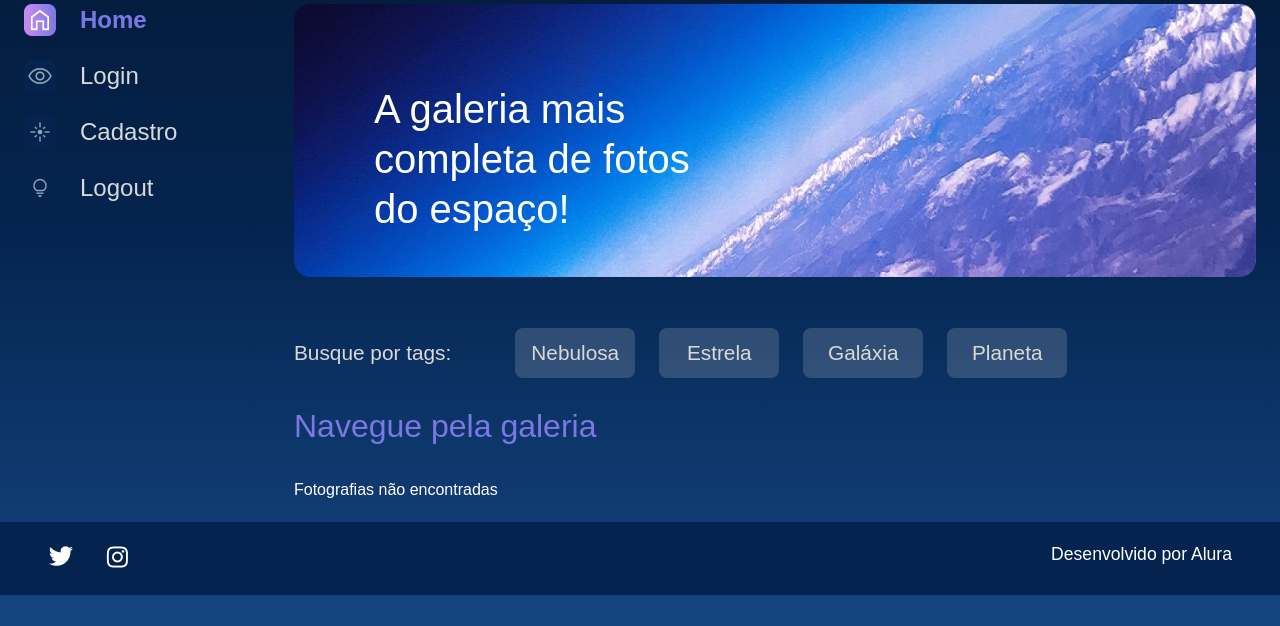
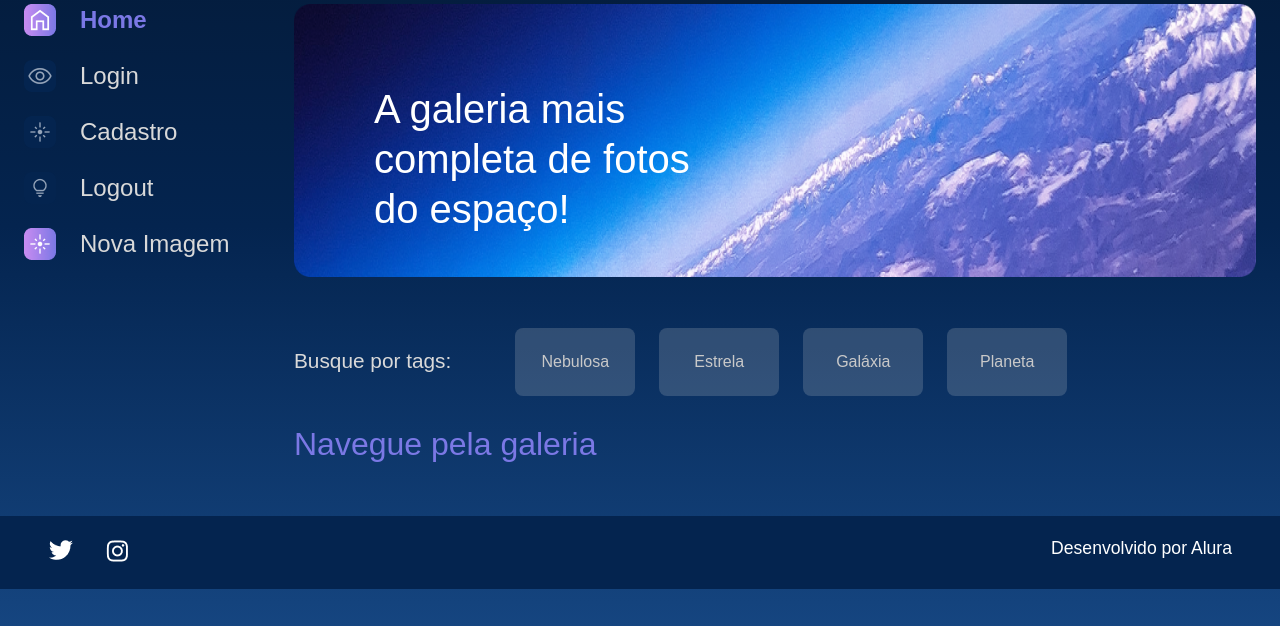
Before and after one commit to joaoPiovezam/alura_django, a Django app: page /buscar in a window 1280 px wide. Shown: the part 174-800 px from the top of the page. Run offline with Django 4.2, Linux system fonts and the light colour scheme; the visitor is signed in with stand-in values (Sample User, id 1); data that the repository does not hold is empty.

Commit message:
aula 4.3

```diff
--- a/apps/galeria/models.py
+++ b/apps/galeria/models.py
@@ -16,7 +16,7 @@ class Fotografia(models.Model):
     categoria = models.CharField(max_length=100, choices=OPCOES_CATEGORIA, default='')
     descricao = models.TextField( null=False, blank = False)
     foto = models.ImageField(upload_to = "fotos/%Y/%m/%d", blank = True)
-    publicada = models.BooleanField(default = False)
+    publicada = models.BooleanField(default = True)
     data_fotografia = models.DateTimeField(default=datetime.now, blank=False)
     usuario = models.ForeignKey(
         to = User,
--- a/apps/galeria/urls.py
+++ b/apps/galeria/urls.py
@@ -1,8 +1,12 @@
 from django.urls import path
-from apps.galeria.views import index, imagem, buscar
+from apps.galeria.views import index, imagem, buscar, nova_imagem, editar_imagem, deletar_imagem, filtro
 
 urlpatterns = [
     path('', index, name='index'),
     path('imagem/<int:foto_id>', imagem, name='imagem'),
     path("buscar", buscar, name="buscar"),
+    path("nova_imagem", nova_imagem, name="nova_imagem"),
+    path("editar_imagem/<int:foto_id>", editar_imagem, name="editar_imagem"),
+    path("deletar_imagem/<int:foto_id>", deletar_imagem, name="deletar_imagem"),
+    path("filtro/<str:categoria>", filtro, name="filtro"),
 ]
--- a/apps/galeria/views.py
+++ b/apps/galeria/views.py
@@ -1,6 +1,7 @@
 from django.shortcuts import render, get_object_or_404, redirect
 from apps.galeria.models import Fotografia
 from django.contrib import messages
+from apps.galeria.forms import FotografiaForms
 
 def index(request):
     if not request.user.is_authenticated:
@@ -24,4 +25,43 @@ def buscar(request):
         if nome_a_buscar:
             fotografias = fotografias.filter(nome__icontains = nome_a_buscar)
 
-    return render(request, "galeria/buscar.html", {"cards": fotografias})
+    return render(request, "galeria/index.html", {"cards": fotografias})
+
+def nova_imagem(request):
+    if not request.user.is_authenticated:
+        messages.error(request, "usuário não logado")
+        return redirect('login')
+
+    form = FotografiaForms
+    if request.method == 'POST':
+        form = FotografiaForms(request.POST, request.FILES)
+        if form.is_valid():
+            form.save()
+            messages.success(request, 'Nova fotografia cadastrada!')
+            return redirect('index')
+
+    return render(request, 'galeria/nova_imagem.html',{'form': form} )
+
+def editar_imagem(request, foto_id):
+    fotografia = Fotografia.objects.get(id = foto_id)
+    form = FotografiaForms(instance=fotografia)
+
+    if request.method == 'POST':
+        form = FotografiaForms(request.POST, request.FILES, instance=fotografia)
+        if form.is_valid():
+            form.save()
+            messages.success(request, 'Fotografia editada com sucesso!')
+            return redirect('index')
+
+    return render(request, 'galeria/editar_imagem.html', {'form': form, 'foto_id': foto_id})
+
+def deletar_imagem(request, foto_id):
+    fotografia = Fotografia.objects.get(id = foto_id)
+    fotografia.delete()
+    messages.success(request, 'Fotografia deletada com sucesso')
+    return redirect('index')
+
+def filtro(request, categoria):
+    fotografias = Fotografia.objects.order_by("-data_fotografia").filter(publicada = True, categoria = categoria)
+
+    return render(request,'galeria/index.html', {"cards": fotografias})
--- a/templates/galeria/buscar.html
+++ /dev/null
@@ -1,56 +0,0 @@
-{% extends 'shared/base.html' %}
-{% load static %}
-{% block content %}
-
-        <section class="conteudo">
-            <section class="banner">
-                <img class="banner__imagem" src="{% static '/assets/imagens/Banner(2).png'%}" alt="banner Alura Space">
-                <h1 class="banner__titulo"> A galeria mais completa de fotos do espaço!</h1>
-            </section>
-            <section class="tags">
-                <p class="tags__titulo">Busque por tags:</p>
-                <ul class="tags__lista">
-                    <li class="tags__tag">Nebulosa</li>
-                    <li class="tags__tag">Estrela</li>
-                    <li class="tags__tag">Galáxia</li>
-                    <li class="tags__tag">Planeta</li>
-                </ul>
-            </section>
-            <section class="galeria">
-                <div class="cards">
-                    <h2 class="cards__titulo">Navegue pela galeria</h2>
-                    <ul class="cards__lista">
-                        {% if cards %}
-                        {% for fotografia in cards %}
-                        <li class="card">
-                            <a href="{% url 'imagem' fotografia.id %}">
-                                {% if fotografia.foto == "" or fotografia.foto == null %}
-                                    <img class="card__imagem" src="{% static '/assets/imagens/galeria/not-found.png'%}" alt="foto">
-                                {% else %}
-                                    <img class="card__imagem" src="{{ fotografia.foto.url }}" alt="foto">
-                                {% endif %}
-                            </a>
-                            <span class="card__tag">Estrelas</span>
-                            <div class="card__info">
-                                <p class="card__titulo">{{fotografia.nome}}</p>
-                                <div class="card__texto">
-                                    <p class="card__descricao">{{fotografia.legenda}}</p>
-                                    <span>
-                                        <img src="{% static '/assets/ícones/1x/favorite_outline.png'%}" alt="ícone de coração">
-                                    </span>
-                                </div>
-                            </div>
-                        </li>
-                        {% endfor %}
-                        {% else %}
-                        <div class="imagem__texto">
-                            <p>Fotografias não encontradas</p>
-                        </div>
-                        {% endif %}
-                    </ul>
-                </div>
-            </section>
-        </section>
-    </main>
-</div>
-{% endblock %}
--- a/templates/galeria/imagem.html
+++ b/templates/galeria/imagem.html
@@ -15,6 +15,10 @@
                                 <p class="imagem__descricao">{{fotografia.legenda}}</p>
                                 <p class="imagem__texto">{{ fotografia.descricao}}</p>
                             </div>
+                            <div>
+                                <a href="{% url 'editar_imagem' fotografia.id %}"><button class="btn btn-success col-12" style="padding: top 5px;">Editar</button></a>
+                                <a href="{% url 'deletar_imagem' fotografia.id %}"><button class="btn btn-danger col-12" style="padding: top 5px;">Deletar</button></a>
+                            </div>
                         </div>
                     </div>
                 </section>
--- a/templates/galeria/index.html
+++ b/templates/galeria/index.html
@@ -10,10 +10,10 @@
                 <section class="tags">
                     <p class="tags__titulo">Busque por tags:</p>
                     <ul class="tags__lista">
-                        <li class="tags__tag">Nebulosa</li>
-                        <li class="tags__tag">Estrela</li>
-                        <li class="tags__tag">Galáxia</li>
-                        <li class="tags__tag">Planeta</li>
+                        <li class="tags__tag"><a href="{% url 'filtro' 'NEBULOSA' %}" class="btn" style="color: #C9C9C9;">Nebulosa</a></li>
+                        <li class="tags__tag"><a href="{% url 'filtro' 'ESTRELA' %}" class="btn" style="color: #C9C9C9;">Estrela</a></li>
+                        <li class="tags__tag"><a href="{% url 'filtro' 'GALÁXIA' %}" class="btn" style="color: #C9C9C9;">Galáxia</a></li>
+                        <li class="tags__tag"><a href="{% url 'filtro' 'PLANETA' %}" class="btn" style="color: #C9C9C9;">Planeta</a></li>
                     </ul>
                 </section>
                 <section class="galeria">
--- a/templates/partials/_menu.html
+++ b/templates/partials/_menu.html
@@ -25,5 +25,6 @@
                 <a href="{% url 'login'%}"><img src="{% static '/assets/ícones/1x/Mais vistas - inativo.png'%}"> Login</a>
                 <a href="{% url 'cadastro'%}"><img src="{% static '/assets/ícones/1x/Novas - inativo.png'%}"> Cadastro</a>
                 <a href="{% url 'logout' %}"><img src="{% static '/assets/ícones/1x/Surpreenda-me - inativo.png' %}"> Logout</a>
+                <a href="{% url 'nova_imagem' %}"><img src="{% static '/assets/ícones/1x/novas - ativo.png' %}"> Nova Imagem</a>
             </nav>
         </section>
```
Also changed, not shown: apps/galeria/forms.py (added, +28 -0 lines), templates/galeria/editar_imagem.html (added, +25 -0 lines), templates/galeria/nova_imagem.html (added, +25 -0 lines), apps/galeria/migrations/0009_alter_fotografia_publicada.py (added).
